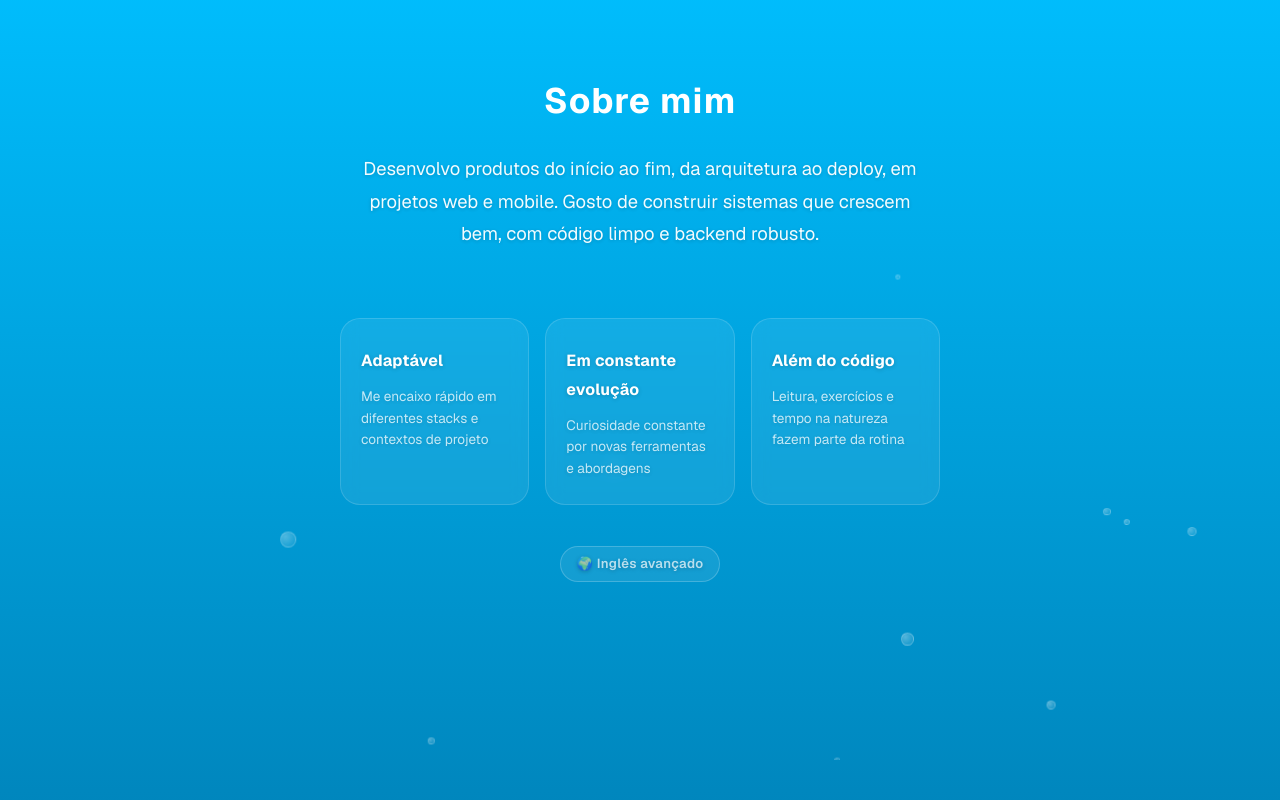
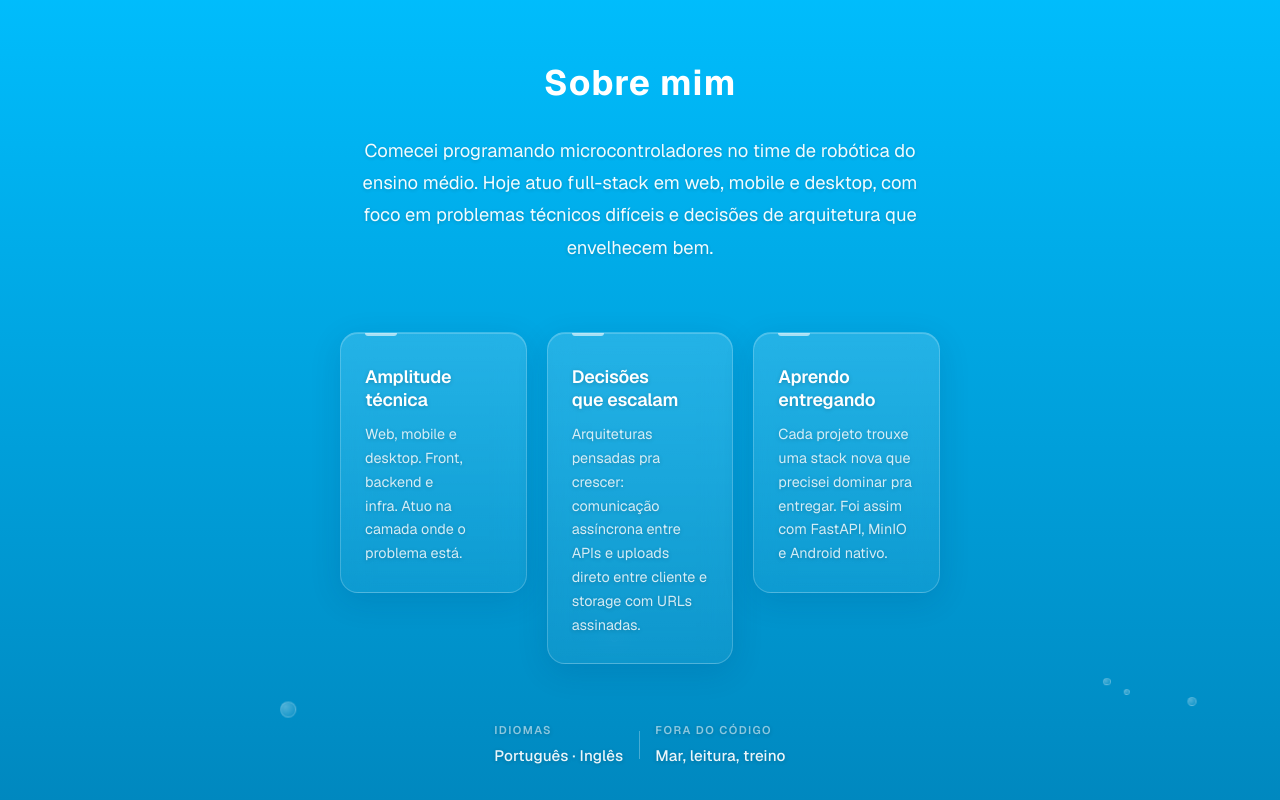
Before and after one commit to DellPianissola/portfolio, a plain HTML site: page index.html in a window 1280 px wide. Shown: the part 840-1640 px from the top of the page. Drawn offline with nearby package versions, Linux system fonts and the light colour scheme.

Commit message:
Ajustes na seção Sobre Mim

```diff
--- a/index.html
+++ b/index.html
@@ -117,24 +117,31 @@
                 <h2>Sobre mim</h2>
                 <div class="sobre-content">
                     <p class="sobre-intro">
-                        Desenvolvo produtos do início ao fim, da arquitetura ao deploy, em projetos web e mobile. Gosto de construir sistemas que crescem bem, com código limpo e backend robusto.
+                        Comecei programando microcontroladores no time de robótica do ensino médio. Hoje atuo full-stack em web, mobile e desktop, com foco em problemas técnicos difíceis e decisões de arquitetura que envelhecem bem.
                     </p>
                     <div class="sobre-cards">
                         <div class="sobre-card">
-                            <strong>Adaptável</strong>
-                            <span>Me encaixo rápido em diferentes stacks e contextos de projeto</span>
+                            <strong>Amplitude técnica</strong>
+                            <span>Web, mobile e desktop. Front, backend e infra. Atuo na camada onde o problema está.</span>
                         </div>
                         <div class="sobre-card">
-                            <strong>Em constante evolução</strong>
-                            <span>Curiosidade constante por novas ferramentas e abordagens</span>
+                            <strong>Decisões que escalam</strong>
+                            <span>Arquiteturas pensadas pra crescer: comunicação assíncrona entre APIs e uploads direto entre cliente e storage com URLs assinadas.</span>
                         </div>
                         <div class="sobre-card">
-                            <strong>Além do código</strong>
-                            <span>Leitura, exercícios e tempo na natureza fazem parte da rotina</span>
+                            <strong>Aprendo entregando</strong>
+                            <span>Cada projeto trouxe uma stack nova que precisei dominar pra entregar. Foi assim com FastAPI, MinIO e Android nativo.</span>
                         </div>
                     </div>
-                    <div class="sobre-idioma">
-                        <span>🌍 Inglês avançado</span>
+                    <div class="sobre-facts">
+                        <div class="sobre-fact">
+                            <span class="sobre-fact-label">Idiomas</span>
+                            <span class="sobre-fact-value">Português · Inglês</span>
+                        </div>
+                        <div class="sobre-fact">
+                            <span class="sobre-fact-label">Fora do código</span>
+                            <span class="sobre-fact-value">Mar, leitura, treino</span>
+                        </div>
                     </div>
                 </div>
             </div>
--- a/style.css
+++ b/style.css
@@ -590,43 +590,75 @@ h2 {
 
 .sobre-cards {
     display: flex;
-    gap: 16px;
+    gap: 20px;
     justify-content: center;
+    align-items: flex-start;
     margin-top: 8px;
 }
 
 .sobre-card {
     flex: 1;
     min-width: 0;
-    background: rgba(255, 255, 255, 0.07);
-    border: 1px solid rgba(255, 255, 255, 0.15);
-    border-radius: 20px;
-    padding: 28px 20px 24px;
+    position: relative;
+    background: linear-gradient(180deg, rgba(255, 255, 255, 0.14), rgba(255, 255, 255, 0.05));
+    border: 1px solid rgba(255, 255, 255, 0.2);
+    border-radius: 18px;
+    padding: 32px 24px 26px;
     display: flex;
     flex-direction: column;
     align-items: flex-start;
-    gap: 10px;
+    gap: 12px;
     text-align: left;
-    backdrop-filter: blur(8px);
-    transition: transform 0.25s, background 0.25s;
+    backdrop-filter: blur(14px);
+    -webkit-backdrop-filter: blur(14px);
+    box-shadow:
+        0 8px 32px rgba(0, 30, 80, 0.12),
+        inset 0 1px 0 rgba(255, 255, 255, 0.2);
+    transition: transform 0.3s ease, background 0.3s, border-color 0.3s, box-shadow 0.3s;
+    overflow: hidden;
+}
+
+/* Marca decorativa no topo — vira âncora visual */
+.sobre-card::before {
+    content: "";
+    position: absolute;
+    top: 0;
+    left: 24px;
+    width: 32px;
+    height: 3px;
+    background: rgba(255, 255, 255, 0.6);
+    border-radius: 0 0 4px 4px;
+    transition: background 0.3s, width 0.3s;
 }
 
 .sobre-card:hover {
-    transform: translateY(-5px);
-    background: rgba(255, 255, 255, 0.13);
-}
-
+    transform: translateY(-6px);
+    background: linear-gradient(180deg, rgba(255, 255, 255, 0.2), rgba(255, 255, 255, 0.08));
+    border-color: rgba(255, 255, 255, 0.32);
+    box-shadow:
+        0 16px 44px rgba(0, 30, 80, 0.22),
+        inset 0 1px 0 rgba(255, 255, 255, 0.28);
+}
+
+.sobre-card:hover::before {
+    background: white;
+    width: 48px;
+}
 
 .sobre-card strong {
-    font-size: 1rem;
-    font-weight: 700;
-    letter-spacing: 0.2px;
+    font-size: 1.12rem;
+    font-weight: 600;
+    letter-spacing: -0.2px;
+    line-height: 1.3;
+    color: white;
+    text-wrap: balance;
 }
 
 .sobre-card span {
-    font-size: 0.85rem;
-    opacity: 0.75;
-    line-height: 1.6;
+    font-size: 0.9rem;
+    line-height: 1.65;
+    color: rgba(255, 255, 255, 0.82);
+    text-wrap: pretty;
 }
 
 @media (max-width: 600px) {
@@ -1452,20 +1484,57 @@ footer a {
 }
 
 /* Idioma badge */
-.sobre-idioma {
-    margin-top: 20px;
-}
-
-.sobre-idioma span {
-    display: inline-block;
-    font-size: 0.82rem;
+.sobre-facts {
+    margin-top: 36px;
+    display: flex;
+    justify-content: center;
+    align-items: center;
+    gap: 32px;
+    flex-wrap: wrap;
+}
+
+.sobre-fact {
+    display: flex;
+    flex-direction: column;
+    gap: 2px;
+    text-align: left;
+    position: relative;
+}
+
+.sobre-fact + .sobre-fact::before {
+    content: "";
+    position: absolute;
+    left: -16px;
+    top: 50%;
+    transform: translateY(-50%);
+    width: 1px;
+    height: 28px;
+    background: rgba(255, 255, 255, 0.28);
+}
+
+.sobre-fact-label {
+    font-size: 0.7rem;
     font-weight: 600;
-    color: rgba(255, 255, 255, 0.7);
-    background: rgba(255, 255, 255, 0.08);
-    border: 1px solid rgba(255, 255, 255, 0.2);
-    border-radius: 20px;
-    padding: 5px 16px;
-    letter-spacing: 0.3px;
+    text-transform: uppercase;
+    letter-spacing: 1.4px;
+    color: rgba(255, 255, 255, 0.55);
+}
+
+.sobre-fact-value {
+    font-size: 0.95rem;
+    font-weight: 500;
+    color: rgba(255, 255, 255, 0.92);
+    letter-spacing: 0.1px;
+}
+
+@media (max-width: 480px) {
+    .sobre-facts {
+        gap: 20px;
+        flex-direction: column;
+    }
+    .sobre-fact + .sobre-fact::before {
+        display: none;
+    }
 }
 
 /* ============================================================
```
